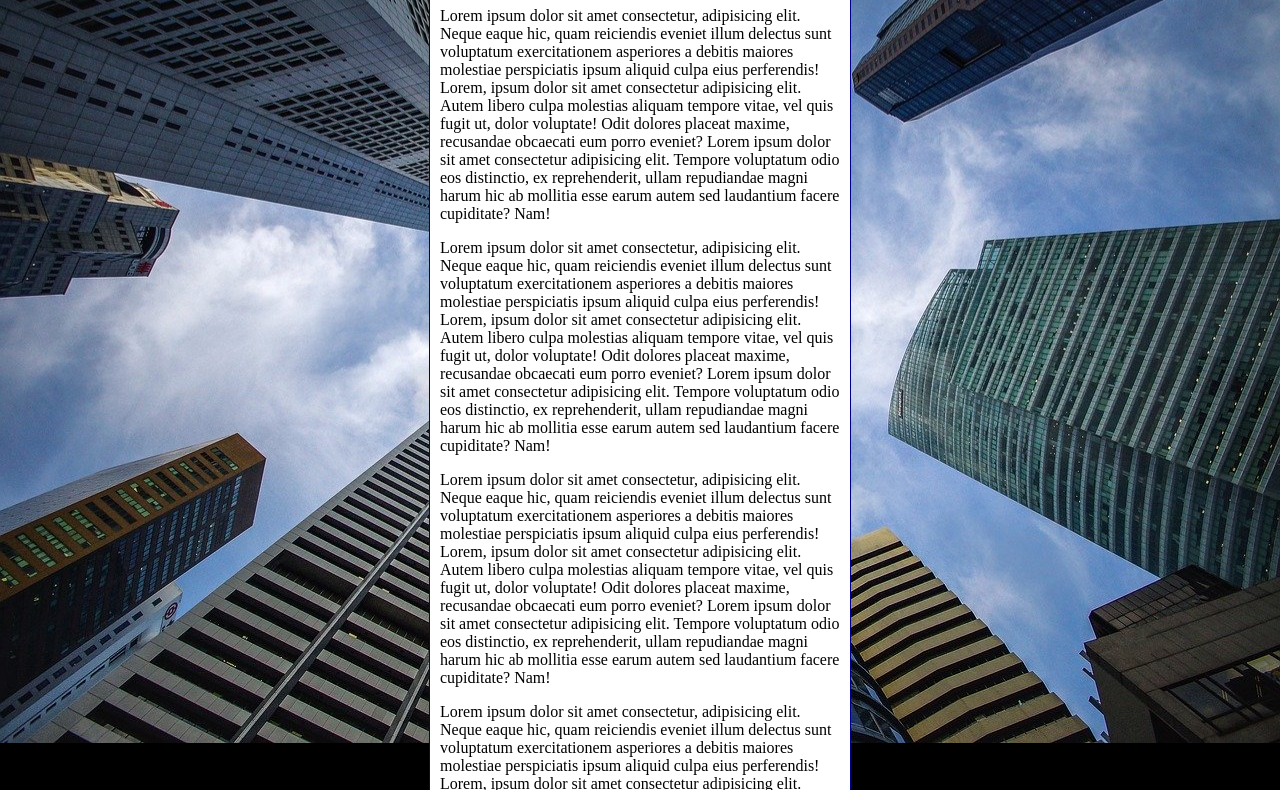
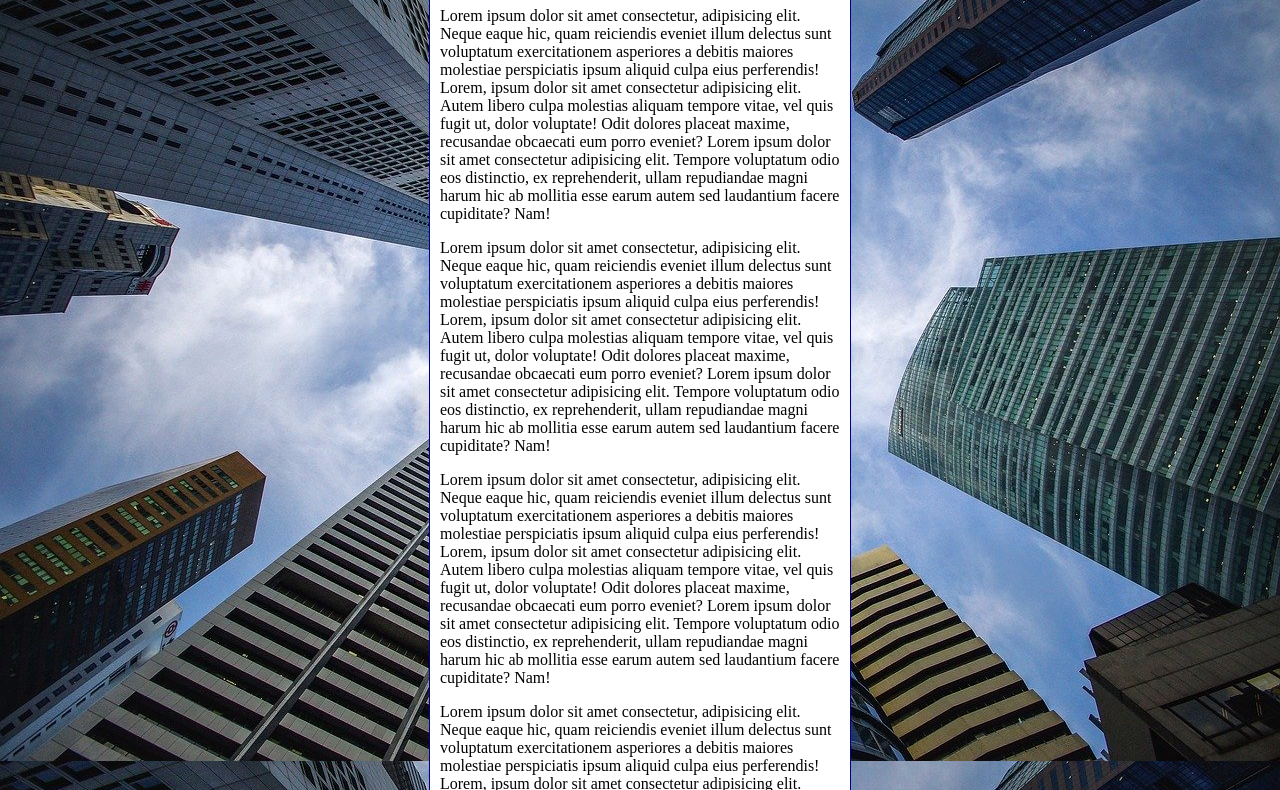
Before and after one commit to alissonrhuant3/cursohtmlcss, a plain HTML site: page htmlcss/exercicios/ex022/fundo006.html in a window 1280 px wide. Shown: the part 92-882 px from the top of the page. Drawn offline with Linux system fonts and the light colour scheme.

Commit message:
atualizado

```diff
--- a/htmlcss/exercicios/ex022/fundo006.html
+++ b/htmlcss/exercicios/ex022/fundo006.html
@@ -4,20 +4,28 @@
   <meta charset="UTF-8">
   <meta http-equiv="X-UA-Compatible" content="IE=edge">
   <meta name="viewport" content="width=device-width, initial-scale=1.0">
-  <title>teste fundos</title>
+  <title>Fundo fixo De tela</title>
   <style>
     body {
-      height: 100vh;
+      /* height: 100vh;
       background-color: black;
-      background-image: url(imagens/wallpaper002.jpg);
+      background-image: url('imagens/wallpaper002.jpg');
       background-position: center center;
       background-repeat: no-repeat;
+      background-size: cover;
+      background-attachment: fixed; */
+
+      /* shorthand- background
+      color> image > position > repeat > [size] > attachment
+      */
+
+      background:  black url('imagens/wallpaper002.jpg') center center no-repeat fixed;
       background-size: cover;
     }
 
     main {
       background-color: white;
-      width: 400px;
+      max-width: 400px;
       padding: 10px;
       margin: auto;
       border: 1px solid darkblue;
```
